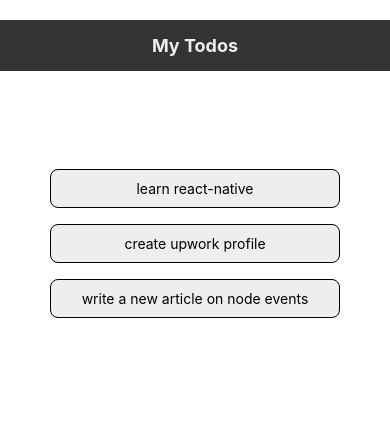
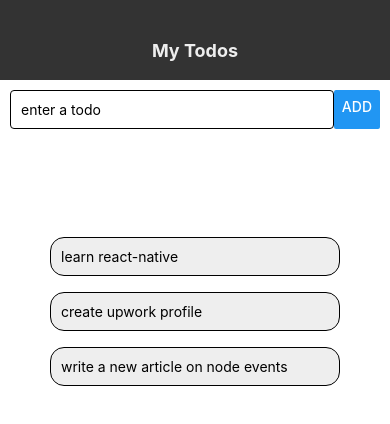
Before and after one commit to ahmdtalat/Native, a React Native app: screen / in a window 390 px wide. Shown: the top 424 px of the page. Built offline with nearby package versions, Linux system fonts and the light colour scheme.

Commit message:
lesson 10

```diff
--- a/App.js
+++ b/App.js
@@ -3,6 +3,7 @@ import { StyleSheet, View, Text, FlatList } from "react-native";
 
 import Header from "./components/header";
 import Items from "./components/items";
+import Form from "./components/form";
 
 export default function App() {
   const [todos, setTodos] = useState([
@@ -10,12 +11,22 @@ export default function App() {
     { text: "create upwork profile", key: "2" },
     { text: "write a new article on node events", key: "3" }
   ]);
-
+  const add = todo => {
+    const newTodo = {
+      text: todo,
+      key: () => {
+        todos[todos.length - 1].key + 1;
+      }
+    };
+    const newTodos = [...todos, newTodo];
+    setTodos(newTodos);
+    todos.forEach(todo => console.log(todo.key));
+  };
   return (
     <View style={styles.container}>
       <Header />
       <View style={styles.content}>
-        {/* form */}
+        <Form add={todo => add(todo)} />
         <Items data={todos} />
       </View>
     </View>
--- /dev/null
+++ b/components/form.js
@@ -0,0 +1,41 @@
+import React, { useState } from "react";
+import { StyleSheet, View, Text, TextInput, Button } from "react-native";
+
+export default function Form({ add }) {
+  const [todo, setTodo] = useState("");
+  const handlePress = () => {
+    console.log(todo);
+    add(todo);
+    setTodo("");
+  };
+
+  return (
+    <View style={s.container}>
+      <TextInput
+        style={s.form}
+        placeholder="enter a todo"
+        value={todo}
+        onChangeText={val => setTodo(val)}
+      />
+      <Button style={s.btn} title="Add" onPress={handlePress} />
+    </View>
+  );
+}
+
+const s = StyleSheet.create({
+  container: {
+    padding: 10,
+    flexDirection: "row",
+    justifyContent: "space-between"
+  },
+  form: {
+    flex: 4,
+    width: "80%",
+    padding: 10,
+    borderWidth: 0.5,
+    borderRadius: 4
+  },
+  btn: {
+    marginVertical: "auto"
+  }
+});
--- a/components/header.js
+++ b/components/header.js
@@ -11,9 +11,9 @@ export default function Header() {
 
 const styles = StyleSheet.create({
   container: {
-    padding: 15,
-    marginTop: 20,
-    backgroundColor: "#333"
+    height: 80,
+    backgroundColor: "#333",
+    paddingTop: 40
   },
   header: {
     color: "#eee",
--- a/components/items.js
+++ b/components/items.js
@@ -1,12 +1,22 @@
 import React from "react";
-import { StyleSheet, View, FlatList, Text } from "react-native";
+import {
+  StyleSheet,
+  View,
+  FlatList,
+  Text,
+  TouchableOpacity
+} from "react-native";
 
 export default function Items({ data }) {
   return (
     <View style={styles.list}>
       <FlatList
         data={data}
-        renderItem={({ item }) => <Text style={styles.item}>{item.text}</Text>}
+        renderItem={({ item }) => (
+          <TouchableOpacity>
+            <Text style={styles.item}>{item.text}</Text>
+          </TouchableOpacity>
+        )}
       />
     </View>
   );
@@ -22,8 +32,7 @@ const styles = StyleSheet.create({
     backgroundColor: "#eee",
     padding: 10,
     marginVertical: 8,
-    borderRadius: 8,
-    textAlign: "center",
+    borderRadius: 14,
     fontSize: 14
   }
 });
```
